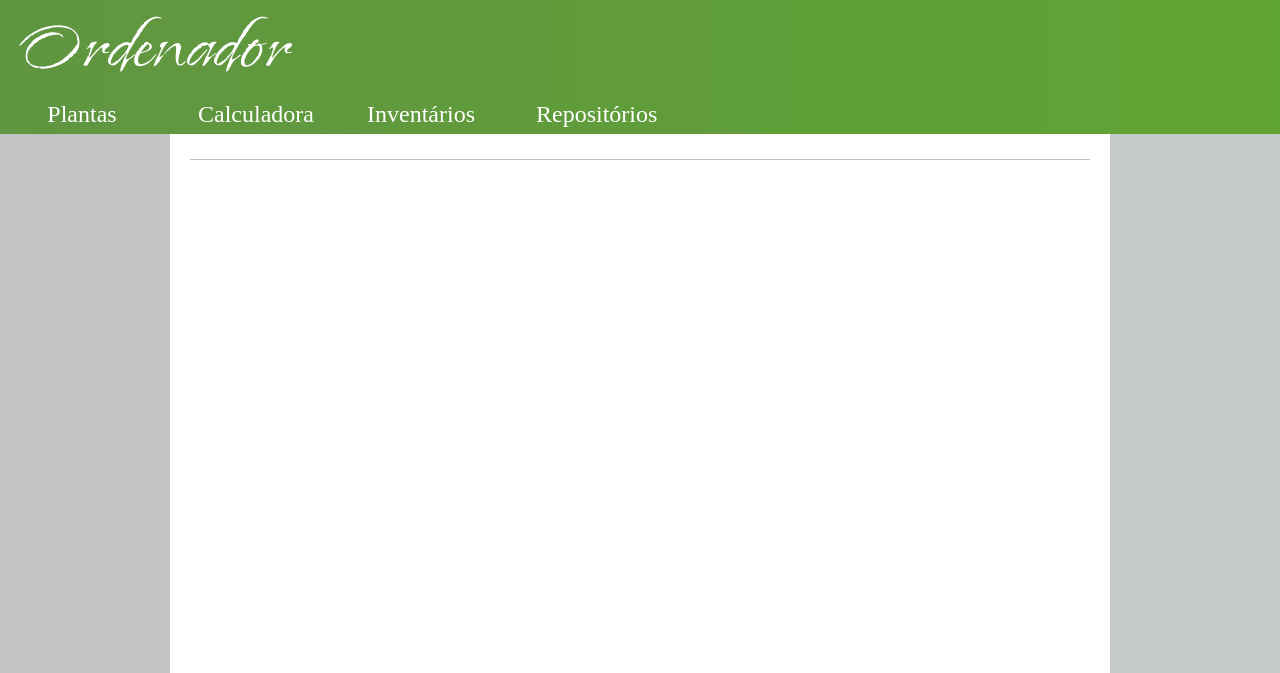
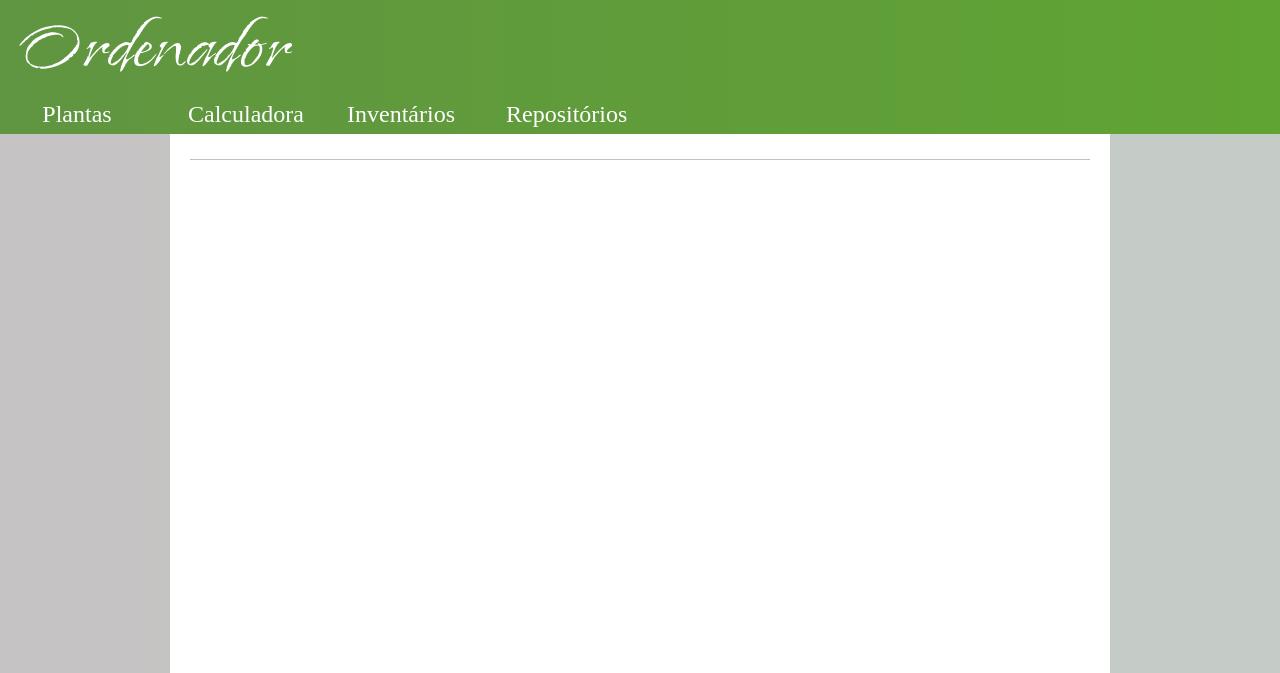
Before and after one commit to sosmarcos/Ordenador, a PHP site: page / in a window 1280 px wide. Shown: the top 673 px of the page. Run offline with PHP 8.4, Linux system fonts and the light colour scheme; some web fonts are replaced.

Commit message:
Update style.css

```diff
--- a/style.css
+++ b/style.css
@@ -95,7 +95,7 @@ h2 {
 }
 
 .navButton {
-    width: 160px;
+    width: 150px;
     background: transparent;
     color: white;
     border: none;
```
